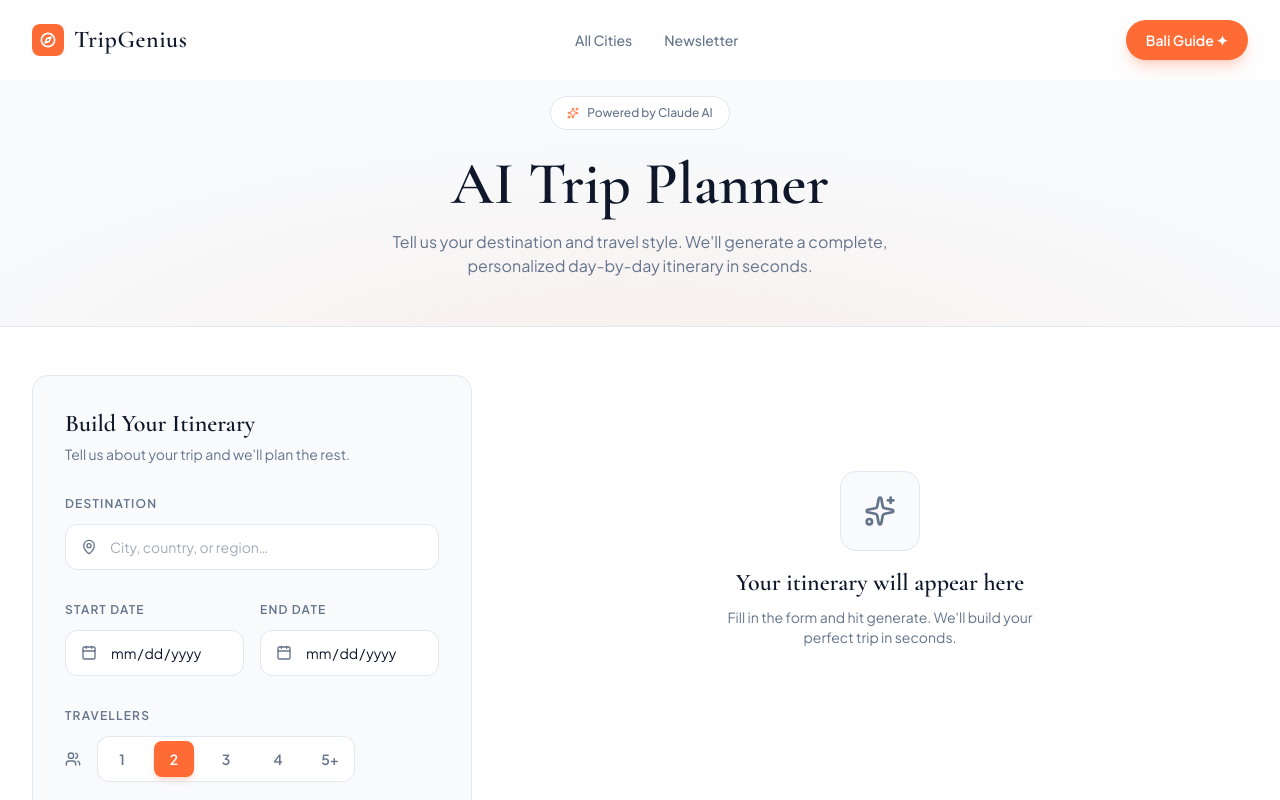
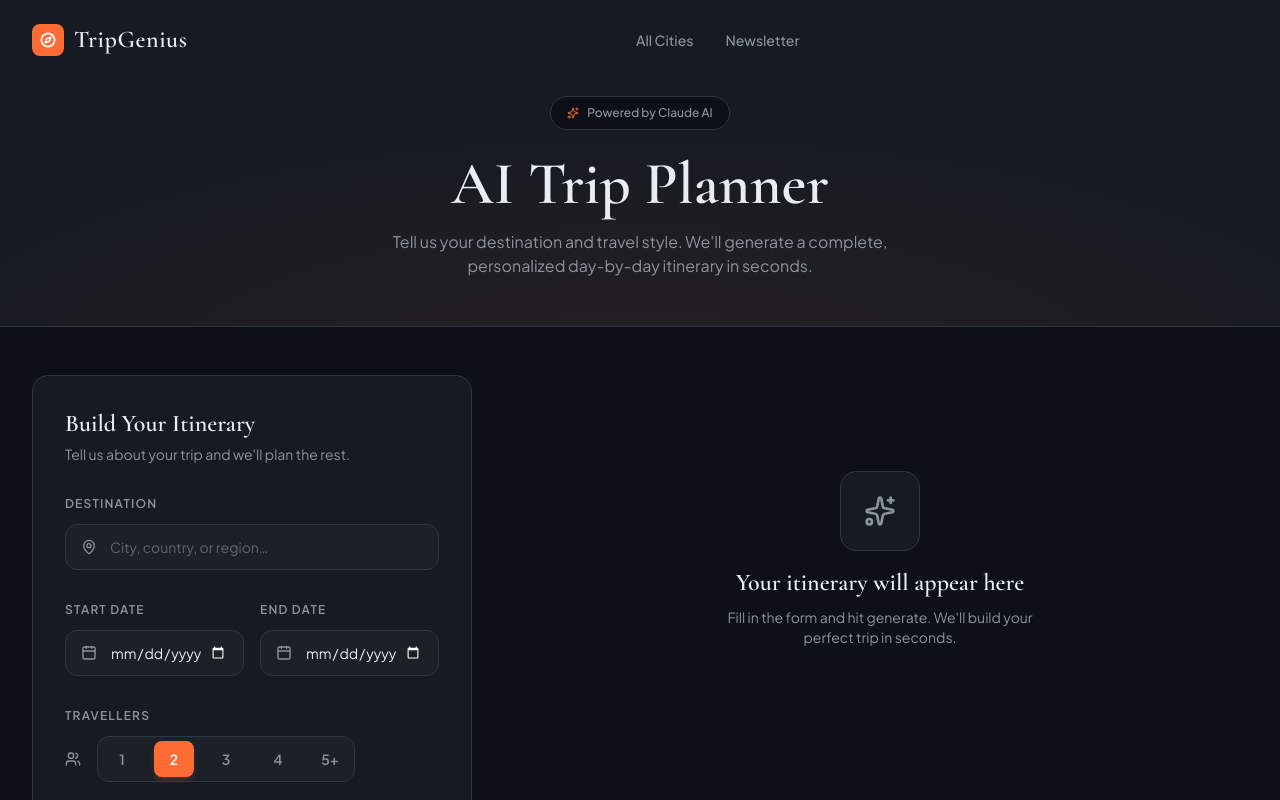
Before and after one commit to Shubhampande28/tripgenius, a Next.js app: page /plan in a window 1280 px wide. Shown: the top 800 px of the page. Built offline with nearby package versions, Linux system fonts and the light colour scheme.

Commit message:
Revert to dark theme, remove Bali Guide button and destination count

```diff
--- a/src/app/cities/page.tsx
+++ b/src/app/cities/page.tsx
@@ -60,7 +60,7 @@ export default function CitiesPage() {
               transition={{ duration: 0.6 }}
             >
               <p className="text-xs font-semibold uppercase tracking-widest text-accent mb-3">
-                {allCities.length} Destinations
+                Explore the World
               </p>
               <h1 className="font-heading text-5xl sm:text-6xl font-semibold text-primary-text">
                 Explore the World
--- a/src/app/globals.css
+++ b/src/app/globals.css
@@ -1,75 +1,60 @@
 @import "tailwindcss";
 
 @theme {
-  /* Light theme core */
-  --color-dark:     #FFFFFF;
-  --color-surface:  #F8FAFC;
-  --color-elevated: #FFFFFF;
-  --color-border:   #E2E8F0;
+  --color-dark:     #0D1117;
+  --color-surface:  #161B22;
+  --color-elevated: #1C2128;
+  --color-border:   #30363D;
+  --color-accent:   #FF6B35;
+  --color-teal:     #00C9A7;
+  --color-gold:     #FFD166;
+  --color-primary-text: #E6EDF3;
+  --color-muted:        #8B949E;
 
-  /* Brand */
-  --color-accent:   #FF6B35;
-  --color-teal:     #00A88C;
-  --color-gold:     #D97706;
-
-  /* Text */
-  --color-primary-text: #0F172A;
-  --color-muted:        #64748B;
-
-  /* Fonts */
   --font-heading: var(--font-cormorant), "Georgia", serif;
   --font-body:    var(--font-jakarta), "system-ui", sans-serif;
 }
 
-* {
-  box-sizing: border-box;
-}
+* { box-sizing: border-box; }
 
-html {
-  scroll-behavior: smooth;
-}
+html { scroll-behavior: smooth; }
 
 body {
-  background-color: #FFFFFF;
-  color: #0F172A;
+  background-color: #0D1117;
+  color: #E6EDF3;
   font-family: var(--font-body);
   -webkit-font-smoothing: antialiased;
   -moz-osx-font-smoothing: grayscale;
 }
 
-::selection {
-  background-color: #FF6B35;
-  color: #fff;
-}
+::selection { background-color: #FF6B35; color: #fff; }
 
 ::-webkit-scrollbar { width: 6px; }
-::-webkit-scrollbar-track { background: #F8FAFC; }
-::-webkit-scrollbar-thumb { background: #CBD5E1; border-radius: 3px; }
+::-webkit-scrollbar-track { background: #0D1117; }
+::-webkit-scrollbar-thumb { background: #30363D; border-radius: 3px; }
 ::-webkit-scrollbar-thumb:hover { background: #FF6B35; }
 
 .heading { font-family: var(--font-heading); }
 
 .gradient-text-accent {
-  background: linear-gradient(135deg, #FF6B35, #D97706);
+  background: linear-gradient(135deg, #FF6B35, #FFD166);
   -webkit-background-clip: text;
   -webkit-text-fill-color: transparent;
   background-clip: text;
 }
 
 .gradient-text-teal {
-  background: linear-gradient(135deg, #00A88C, #00C9A7);
+  background: linear-gradient(135deg, #00C9A7, #00E5C8);
   -webkit-background-clip: text;
   -webkit-text-fill-color: transparent;
   background-clip: text;
 }
 
-.card-glow:hover {
-  box-shadow: 0 4px 24px rgba(255, 107, 53, 0.10);
-}
+.card-glow:hover { box-shadow: 0 0 30px rgba(255, 107, 53, 0.15); }
 
 .glass {
-  background: rgba(255, 255, 255, 0.75);
+  background: rgba(22, 27, 34, 0.8);
   backdrop-filter: blur(12px);
   -webkit-backdrop-filter: blur(12px);
-  border: 1px solid rgba(226, 232, 240, 0.8);
+  border: 1px solid rgba(48, 54, 61, 0.6);
 }
--- a/src/components/Navbar.tsx
+++ b/src/components/Navbar.tsx
@@ -28,8 +28,8 @@ export default function Navbar() {
         transition={{ duration: 0.6, ease: 'easeOut' }}
         className={`fixed top-0 left-0 right-0 z-50 transition-all duration-300 ${
           scrolled
-            ? 'bg-white/95 backdrop-blur-xl border-b border-border shadow-sm shadow-slate-200'
-            : 'bg-white/80 backdrop-blur-sm'
+            ? 'bg-dark/90 backdrop-blur-xl border-b border-border/50 shadow-lg shadow-black/20'
+            : 'bg-transparent'
         }`}
       >
         <div className="max-w-7xl mx-auto px-4 sm:px-6 lg:px-8">
@@ -56,14 +56,7 @@ export default function Navbar() {
               ))}
             </nav>
 
-            <div className="hidden md:flex items-center gap-4">
-              <Link
-                href="/cities/bali"
-                className="px-5 py-2.5 rounded-full bg-accent text-white text-sm font-semibold hover:bg-accent/90 hover:scale-105 active:scale-95 transition-all duration-200 shadow-lg shadow-accent/25"
-              >
-                Bali Guide ✦
-              </Link>
-            </div>
+            <div className="hidden md:flex items-center gap-4" />
 
             <button
               onClick={() => setMobileOpen(!mobileOpen)}
@@ -83,7 +76,7 @@ export default function Navbar() {
             animate={{ opacity: 1, y: 0 }}
             exit={{ opacity: 0, y: -10 }}
             transition={{ duration: 0.2 }}
-            className="fixed inset-x-0 top-16 z-40 bg-white/98 backdrop-blur-xl border-b border-border shadow-md md:hidden"
+            className="fixed inset-x-0 top-16 z-40 bg-dark/95 backdrop-blur-xl border-b border-border md:hidden"
           >
             <div className="px-4 py-6 space-y-4">
               {navLinks.map((link) => (
@@ -96,13 +89,6 @@ export default function Navbar() {
                   {link.label}
                 </Link>
               ))}
-              <Link
-                href="/cities/bali"
-                onClick={() => setMobileOpen(false)}
-                className="block mt-4 px-5 py-3 rounded-full bg-accent text-white text-sm font-semibold text-center hover:bg-accent/90 transition-colors"
-              >
-                Bali Guide ✦
-              </Link>
             </div>
           </motion.div>
         )}
--- a/src/components/city/CityHero.tsx
+++ b/src/components/city/CityHero.tsx
@@ -24,8 +24,8 @@ export default function CityHero({ city }: { city: City }) {
       {/* Dark base overlay so text always reads well */}
       <div className="absolute inset-0 bg-black/50" />
 
-      {/* Bottom gradient fades to page background */}
-      <div className="absolute inset-0 bg-gradient-to-t from-black/80 via-black/40 to-transparent" />
+      {/* Bottom gradient */}
+      <div className="absolute inset-0 bg-gradient-to-t from-dark via-dark/60 to-transparent" />
 
       {/* Subtle top vignette */}
       <div className="absolute inset-0 bg-gradient-to-b from-black/40 via-transparent to-transparent" />
--- a/src/components/home/Hero.tsx
+++ b/src/components/home/Hero.tsx
@@ -29,31 +29,32 @@ export default function Hero() {
 
   return (
     <section className="relative min-h-screen flex items-center justify-center overflow-hidden">
-      {/* Light background with soft colour wash */}
-      <div className="absolute inset-0 bg-white">
-        <div className="absolute inset-0 bg-[radial-gradient(ellipse_70%_50%_at_50%_-5%,rgba(255,107,53,0.08),transparent)]" />
-        <div className="absolute inset-0 bg-[radial-gradient(ellipse_50%_40%_at_80%_70%,rgba(0,168,140,0.06),transparent)]" />
+      {/* Dark background */}
+      <div className="absolute inset-0 bg-dark">
+        <div className="absolute inset-0 bg-[radial-gradient(ellipse_80%_60%_at_50%_-10%,rgba(255,107,53,0.15),transparent)]" />
+        <div className="absolute inset-0 bg-[radial-gradient(ellipse_60%_50%_at_80%_60%,rgba(0,201,167,0.08),transparent)]" />
+        <div className="absolute inset-0 bg-[radial-gradient(ellipse_50%_40%_at_20%_70%,rgba(255,209,102,0.06),transparent)]" />
       </div>
 
-      {/* Subtle dot grid */}
+      {/* Grid overlay */}
       <div
-        className="absolute inset-0 opacity-[0.04]"
+        className="absolute inset-0 opacity-[0.03]"
         style={{
-          backgroundImage: `radial-gradient(circle, #64748B 1px, transparent 1px)`,
-          backgroundSize: '28px 28px',
+          backgroundImage: `linear-gradient(rgba(230,237,243,1) 1px, transparent 1px), linear-gradient(90deg, rgba(230,237,243,1) 1px, transparent 1px)`,
+          backgroundSize: '60px 60px',
         }}
       />
 
-      {/* Floating colour blobs */}
+      {/* Floating orbs */}
       <motion.div
         animate={{ y: [0, -20, 0], x: [0, 10, 0] }}
         transition={{ duration: 8, repeat: Infinity, ease: 'easeInOut' }}
-        className="absolute top-32 left-[10%] w-64 h-64 rounded-full bg-accent/8 blur-3xl"
+        className="absolute top-32 left-[10%] w-48 h-48 rounded-full bg-accent/10 blur-3xl"
       />
       <motion.div
         animate={{ y: [0, 15, 0], x: [0, -10, 0] }}
         transition={{ duration: 10, repeat: Infinity, ease: 'easeInOut', delay: 2 }}
-        className="absolute bottom-32 right-[10%] w-72 h-72 rounded-full bg-teal/8 blur-3xl"
+        className="absolute bottom-32 right-[10%] w-64 h-64 rounded-full bg-teal/10 blur-3xl"
       />
 
       <div className="relative z-10 max-w-5xl mx-auto px-4 sm:px-6 lg:px-8 text-center">
```
